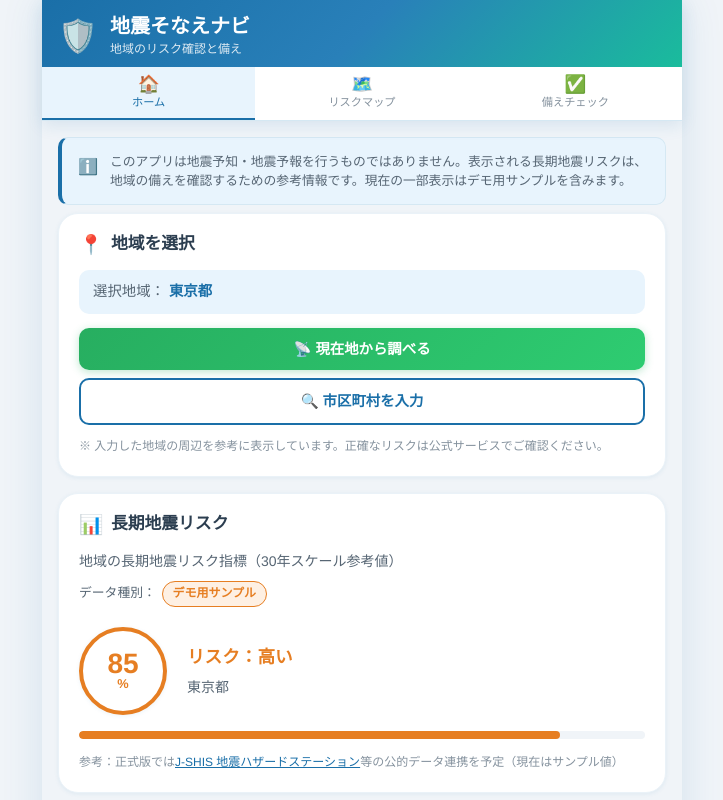
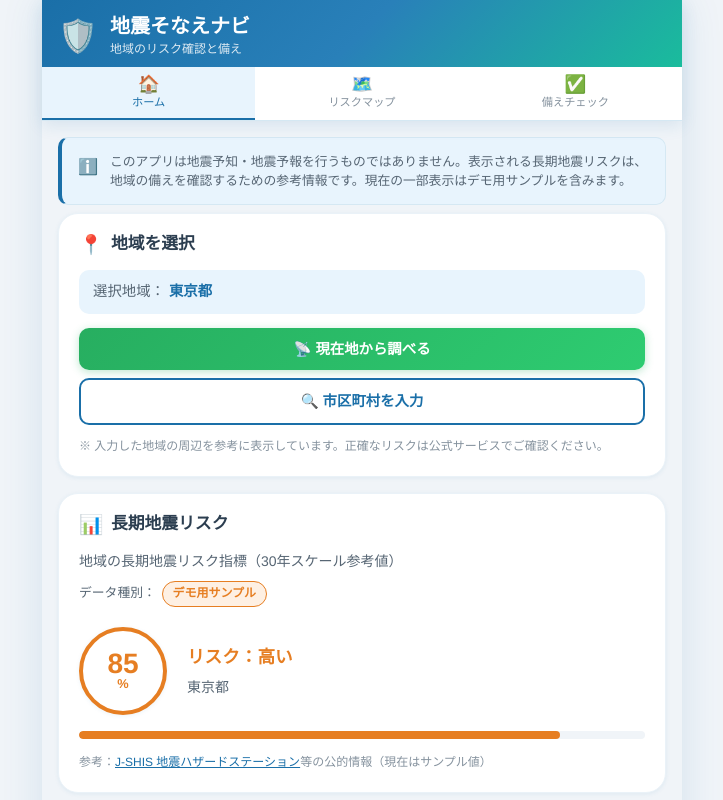
Before and after one commit to napohiro/jishin-sonae-navi, a React (Vite) app: page / in a window 1280 px wide. Shown: the top 800 px of the page, without its empty margins (278-1001 px from the left). Built offline with nearby package versions, Linux system fonts and the light colour scheme.

Commit message:
揺れやすさの説明と注記を更新

```diff
--- a/src/pages/Home.jsx
+++ b/src/pages/Home.jsx
@@ -380,7 +380,7 @@ export default function Home() {
             </>
           ) : (
             <>
-              参考：正式版では
+              参考：
               <a
                 href="https://www.j-shis.bosai.go.jp/"
                 target="_blank"
@@ -389,7 +389,7 @@ export default function Home() {
               >
                 J-SHIS 地震ハザードステーション
               </a>
-              等の公的データ連携を予定（現在はサンプル値）
+              等の公的情報（現在はサンプル値）
             </>
           )}
         </p>
```
